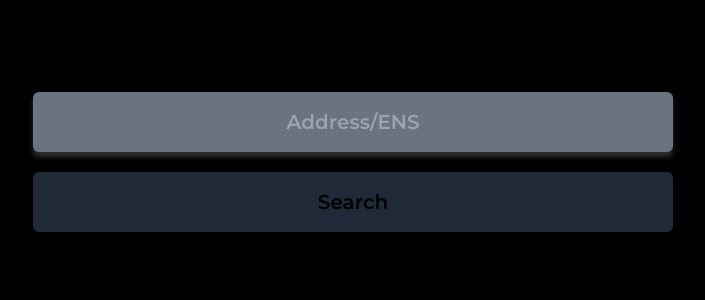
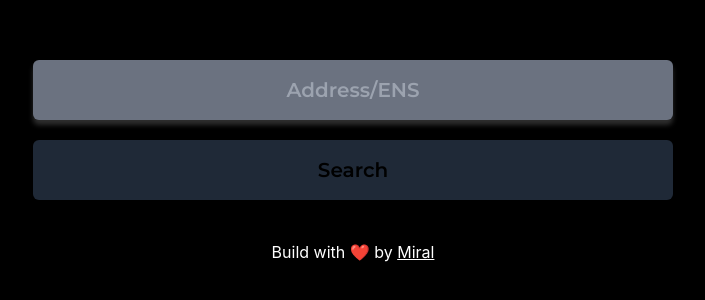
Before and after one commit to miralsuthar/eth-info, a Next.js app: page / in a window 1280 px wide. Shown: the part 238-538 px from the top of the page, without its empty margins (287-992 px from the left). Built offline with nearby package versions, Linux system fonts and the light colour scheme.

Commit message:
add build with heart text

```diff
--- a/pages/[address].tsx
+++ b/pages/[address].tsx
@@ -70,6 +70,12 @@ export default function EthInfo({
             </div>
           ))}
       </Collection>
+      <h1 className="text-white text-center ">
+        Build with ❤️ by{' '}
+        <a href="https://github.com/miralsuthar">
+          <span className="underline">Miral</span>
+        </a>
+      </h1>
     </div>
   );
 }
--- a/pages/index.tsx
+++ b/pages/index.tsx
@@ -17,7 +17,7 @@ const Home: NextPage = () => {
   };
 
   return (
-    <div className="flex justify-center items-center h-screen">
+    <div className="flex flex-col gap-10 justify-center items-center h-screen">
       {isLoading ? (
         <Loader type="TailSpin" height={50} color="#6B7280" />
       ) : (
@@ -28,6 +28,12 @@ const Home: NextPage = () => {
           disabled={inputValue === ''}
         />
       )}
+      <h1 className="text-white text-center ">
+        Build with ❤️ by{' '}
+        <a href="https://github.com/miralsuthar">
+          <span className="underline">Miral</span>
+        </a>
+      </h1>
     </div>
   );
 };
```
